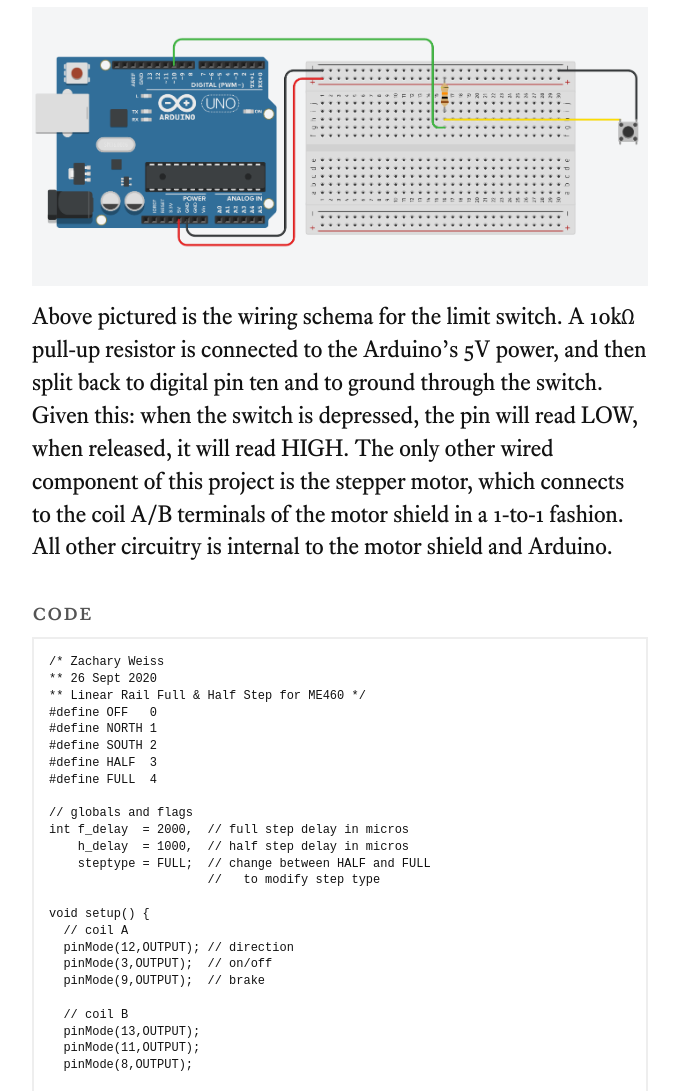
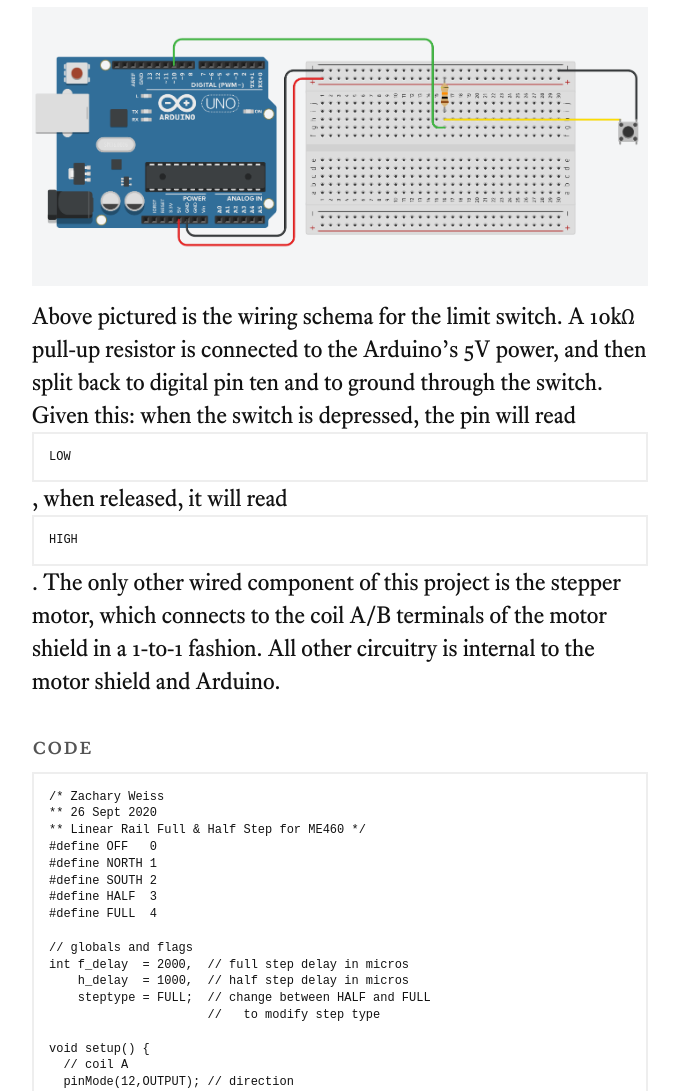
Before and after one commit to zacharyweiss/zacharyweiss.github.io, a plain HTML site: page portfolio/index.html in a window 1280 px wide. Shown: the part 2593-3684 px from the top of the page, without its empty margins (300-979 px from the left). Drawn offline with Linux system fonts and the light colour scheme; files that its build step writes are made by us from their sources.

Commit message:
Code formatting

```diff
--- a/css/index.css
+++ b/css/index.css
@@ -68,7 +68,7 @@ div#content {
 pre {
 	margin-bottom: 0.75rem
 }
-pre code {
+code {
     display: block;
     background-color: #eee
     font-family: monospace;
--- a/portfolio/index.html
+++ b/portfolio/index.html
@@ -69,7 +69,7 @@
             <a href="#circuitry">Circuitry</a></div>
             <img src="/img/limitswitch.png" id="limitwire" alt="Limit switch wired into Arduino with a pull-up resistor."/>
             <p>
-              Above pictured is the wiring schema for the limit switch. A 10k&#8486; pull-up resistor is connected to the Arduino&rsquo;s 5V power, and then split back to digital pin ten and to ground through the switch. Given this: when the switch is depressed, the pin will read LOW, when released, it will read HIGH. The only other wired component of this project is the stepper motor, which connects to the coil A/B terminals of the motor shield in a 1&#8209;to&#8209;1 fashion. All other circuitry is internal to the motor shield and Arduino.
+              Above pictured is the wiring schema for the limit switch. A 10k&#8486; pull-up resistor is connected to the Arduino&rsquo;s 5V power, and then split back to digital pin ten and to ground through the switch. Given this: when the switch is depressed, the pin will read <code>LOW</code>, when released, it will read <code>HIGH</code>. The only other wired component of this project is the stepper motor, which connects to the coil A/B terminals of the motor shield in a 1&#8209;to&#8209;1 fashion. All other circuitry is internal to the motor shield and Arduino.
             </p>
         <div class="subhead small-caps" id="code">
             <a href="#code">Code</a></div>
```
